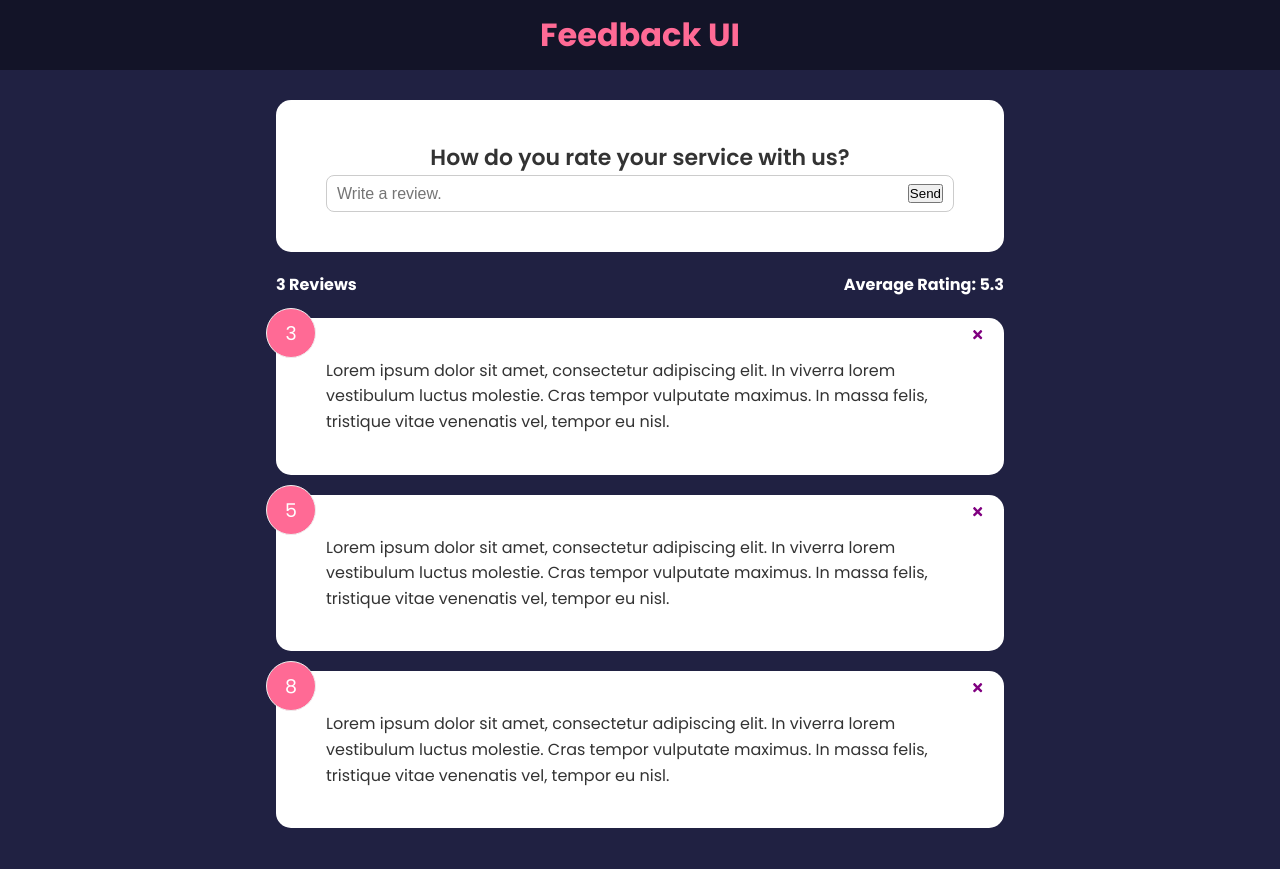
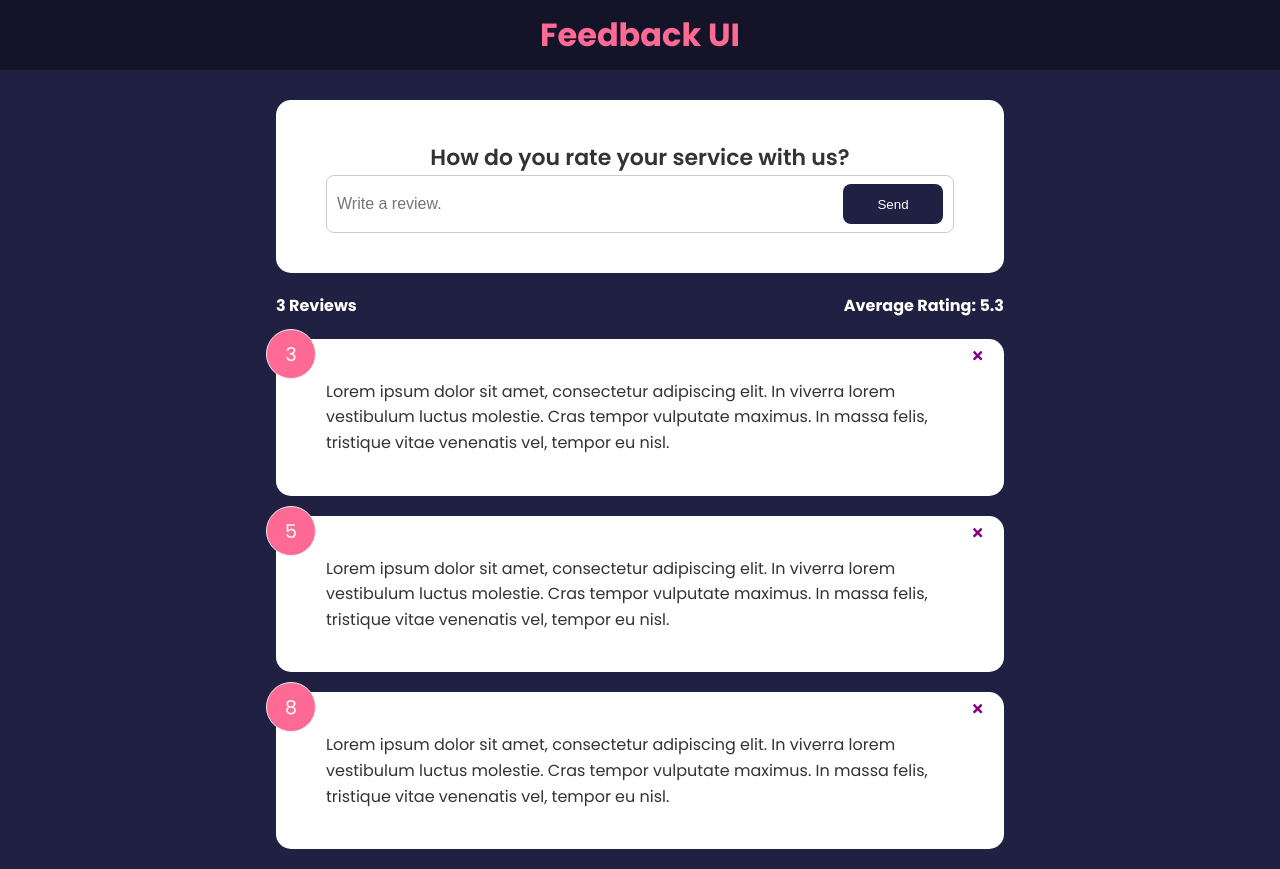
Before and after one commit to kaankurcer/feedback-app, a React (Create React App) app: page / in a window 1280 px wide. Before the commit the page ends 848 px from the top, so only its background shows below. Built offline with nearby package versions, Linux system fonts and the light colour scheme.

Commit message:
feat: add a shared Button component

```diff
--- a/src/components/FeedbackForm.jsx
+++ b/src/components/FeedbackForm.jsx
@@ -1,5 +1,6 @@
 import React, { useState } from "react";
 import Card from "./shared/Card";
+import Button from "./shared/Button";
 
 function FeedbackForm() {
   const [text, setText] = useState("");
@@ -20,7 +21,7 @@
             placeholder="Write a review."
             value={text}
           />
-          <button type="submit">Send</button>
+          <Button type="submit">Send</Button>
         </div>
       </form>
     </Card>
--- /dev/null
+++ b/src/components/shared/Button.jsx
@@ -0,0 +1,16 @@
+import React from "react";
+
+function Button({
+  children,
+  version = "primary",
+  type = "button",
+  isDisabled = false,
+}) {
+  return (
+    <button type={type} disabled={isDisabled} className={`btn btn-${version}`}>
+      {children}
+    </button>
+  );
+}
+
+export default Button;
```
